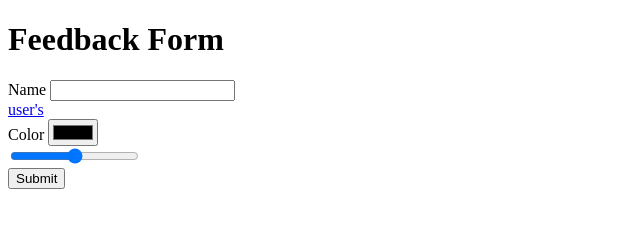
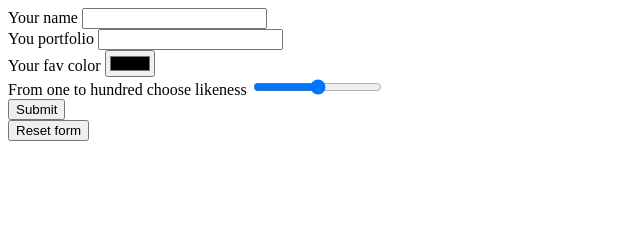
Before and after one commit to acciojob/html-feedback-form-PriyaSandal, a website: page main.html in a window 1280 px wide. Shown: the whole page, without its empty margins (0-640 px from the left). Drawn offline with Linux system fonts and the light colour scheme.

Commit message:
created a submission

```diff
--- a/main.html
+++ b/main.html
@@ -12,29 +12,21 @@
 </script>
 
 <form method="post">
-	<h1>Feedback Form</h1>
-	<div>
-	<label for="name">Name</label>
-	<input type="text" name="name" id="name" maxlength="100" min="3" required>
-	</div>
-
-	<div>
-		<a href="#" id="portfolio">user's </a>
-	</div>
-
-	<div>
-		<label for="favColor">Color</label>
-		<input type="color" name="favColor" id="favColor" required>
-
-	</div>
-
-	<div>
-		<label for="likeness"></label>
-		<input type="range" min="1" maxlength="100">
-
-	</div>
-
-	<button type="button">Submit</button>
+  <label for="name">Your name</label>
+  <input type="text" id="name" minlength="3" maxlength="50" required />
+  <br />
+  <label for="portfolio">You portfolio</label>
+  <input type="url" id="portfolio" required />
+  <br />
+  <label for="favColor">Your fav color</label>
+  <input type="color" id="favColor" />
+  <br />
+  <label for="likeness">From one to hundred choose likeness</label>
+  <input type="range" id="likeness" min="1" max="100" />
+  <br />
+  <button type="submit">Submit</button>
+  <br />
+  <button type="reset">Reset form</button>
 </form>
 
 </body>
```
